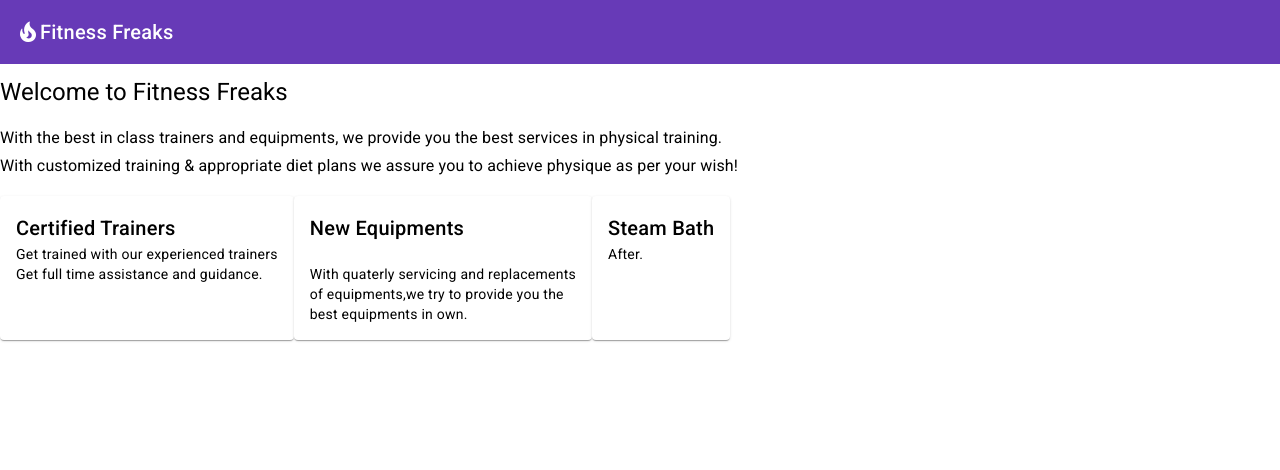
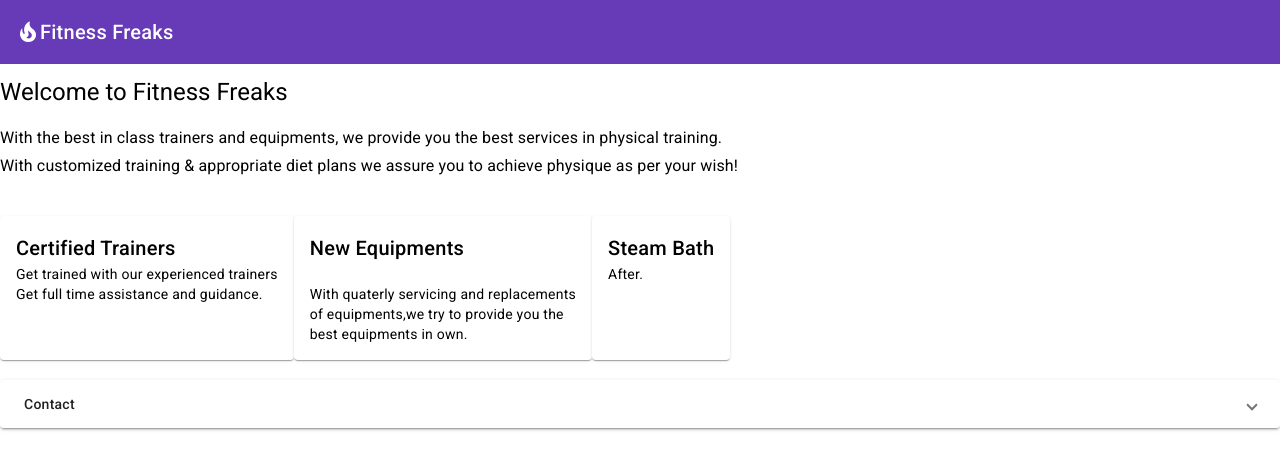
Before and after one commit to dharshinikrishnaraj/Fitness-Freaks, an Angular app in the folder fitness-freaks/: page / in a window 1280 px wide. Shown: the top 470 px of the page. Built offline with nearby package versions, Linux system fonts and the light colour scheme.

Commit message:
contact added

```diff
--- a/fitness-freaks/src/app/app.component.html
+++ b/fitness-freaks/src/app/app.component.html
@@ -1,5 +1,6 @@
 <html>
   <head>
+
   </head>
   <body>
     <p>
@@ -16,6 +17,7 @@
       With customized training & appropriate diet plans we assure you to achieve physique as per your wish!
     </h3>
     <!-------MAT CARD-------->
+    <br>
     <div style="display:flex; flex-direction: row;">
       <mat-card class="example-card">
         <mat-card-header>
@@ -42,6 +44,21 @@
         </mat-card-content>
       </mat-card>
     </div>
+    <!------------- EXPANSION PANEL---------------->
+    <br>
+    <mat-accordion>
+      <mat-expansion-panel (opened)="panelOpenState = true" (closed)="panelOpenState = false">
+        <mat-expansion-panel-header>
+          <mat-panel-title>
+            Contact
+          </mat-panel-title>
+          <mat-panel-description>
+          </mat-panel-description>
+        </mat-expansion-panel-header>
+        <p>I'm visible because I am open</p>
+      </mat-expansion-panel>
+    </mat-accordion>
+
   </body>
 
 </html>
--- a/fitness-freaks/src/app/app.component.ts
+++ b/fitness-freaks/src/app/app.component.ts
@@ -7,4 +7,7 @@ import { Component } from '@angular/core';
 })
 export class AppComponent {
   title = 'fitness-freaks';
+
+  panelOpenState = false;
+
 }
--- a/fitness-freaks/src/app/app.module.ts
+++ b/fitness-freaks/src/app/app.module.ts
@@ -9,6 +9,8 @@ import {MatToolbarModule} from '@angular/material/toolbar';
 import {MatIconModule} from '@angular/material/icon';
 import {MatTooltipModule} from '@angular/material/tooltip';
 import {MatCardModule} from '@angular/material/card';
+import {MatExpansionModule} from '@angular/material/expansion';
+
 
 @NgModule({
   declarations: [
@@ -21,7 +23,8 @@ import {MatCardModule} from '@angular/material/card';
     MatToolbarModule,
     MatIconModule,
     MatTooltipModule,
-    MatCardModule
+    MatCardModule,
+    MatExpansionModule
   ],
   providers: [],
   bootstrap: [AppComponent]
```
